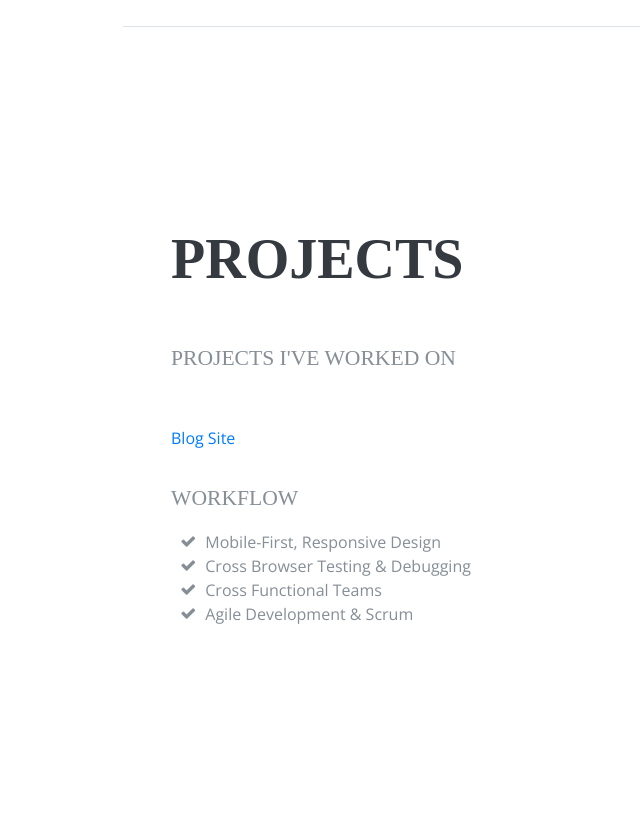
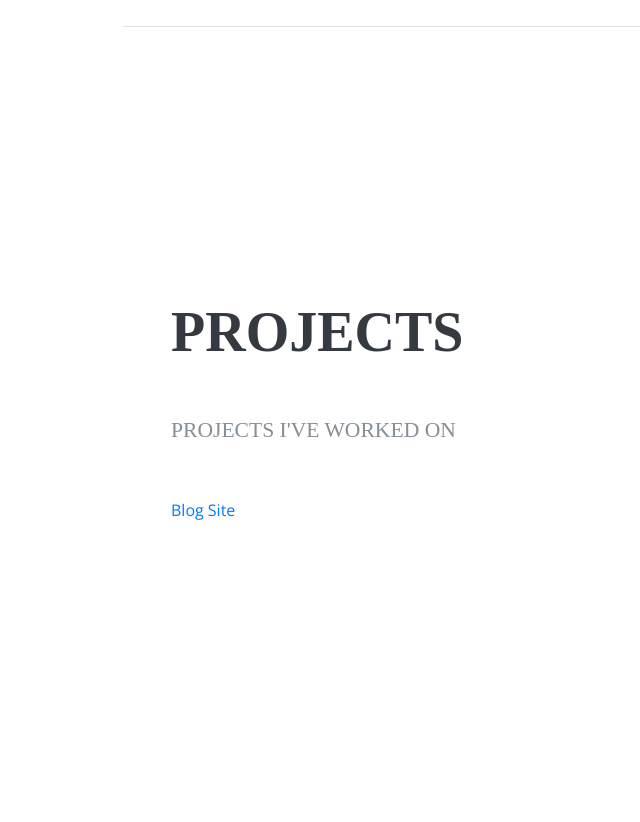
Before and after one commit to Jobor-Marho/portfolio, a Django app: page / in a window 1280 px wide. Shown: the part 3352-4174 px from the top of the page, without its empty margins (149-789 px from the left). Run offline with Django 5.2, Linux system fonts and the light colour scheme; some libraries are stand-ins or nearby versions; some web fonts are replaced.

Commit message:
updated again

```diff
--- a/portfolio/templates/index.html
+++ b/portfolio/templates/index.html
@@ -251,22 +251,7 @@
 
           </ul>
 
-          <div class="subheading mb-3">Workflow</div>
-          <ul class="fa-ul mb-0">
-            <li>
-              <i class="fa-li fa fa-check"></i>
-              Mobile-First, Responsive Design</li>
-            <li>
-              <i class="fa-li fa fa-check"></i>
-              Cross Browser Testing &amp; Debugging</li>
-            <li>
-              <i class="fa-li fa fa-check"></i>
-              Cross Functional Teams</li>
-            <li>
-              <i class="fa-li fa fa-check"></i>
-              Agile Development &amp; Scrum</li>
-          </ul>
-        </div>
+
       </section>
 
       <section class="resume-section p-3 p-lg-5 d-flex flex-column" id="interests">
```
